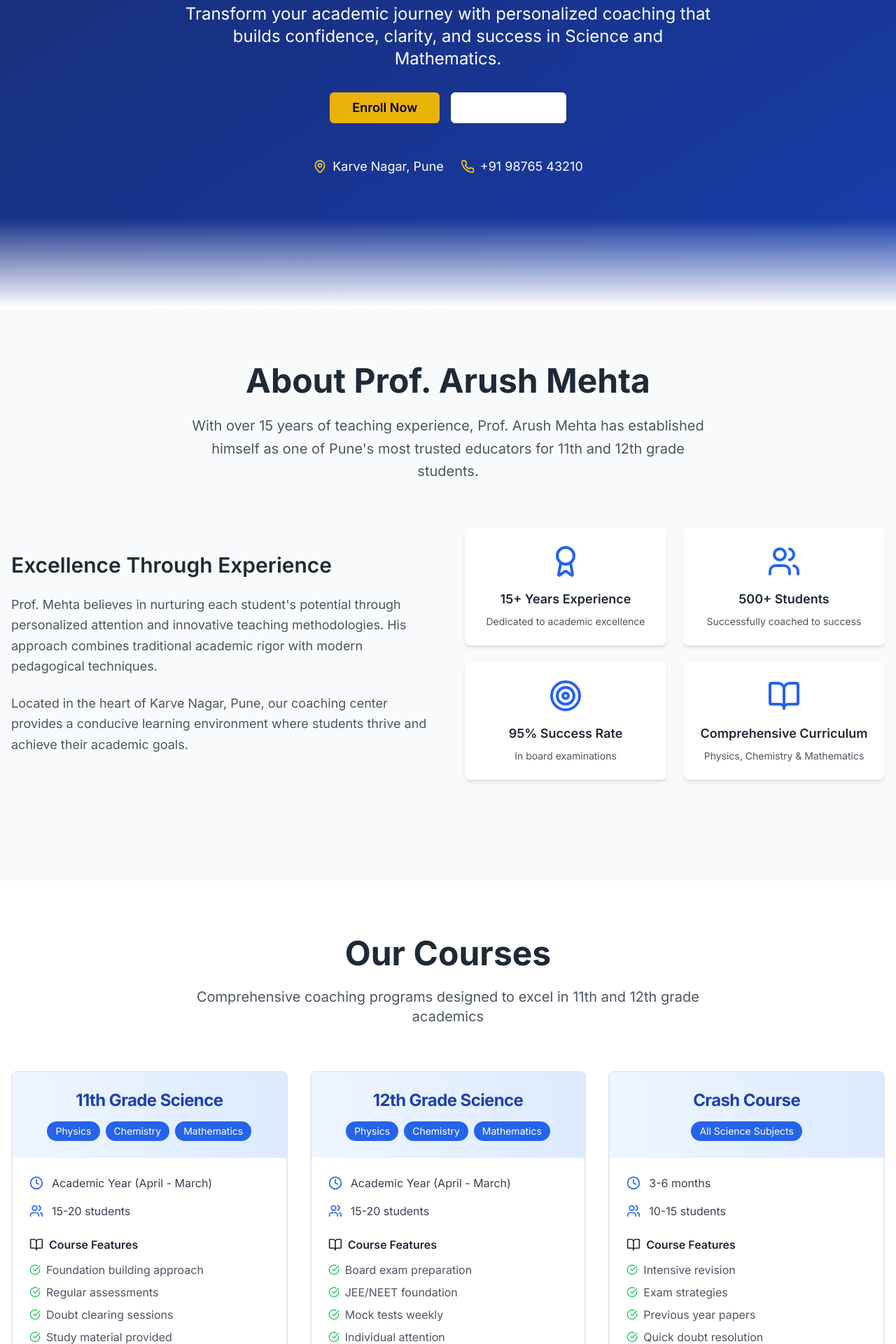
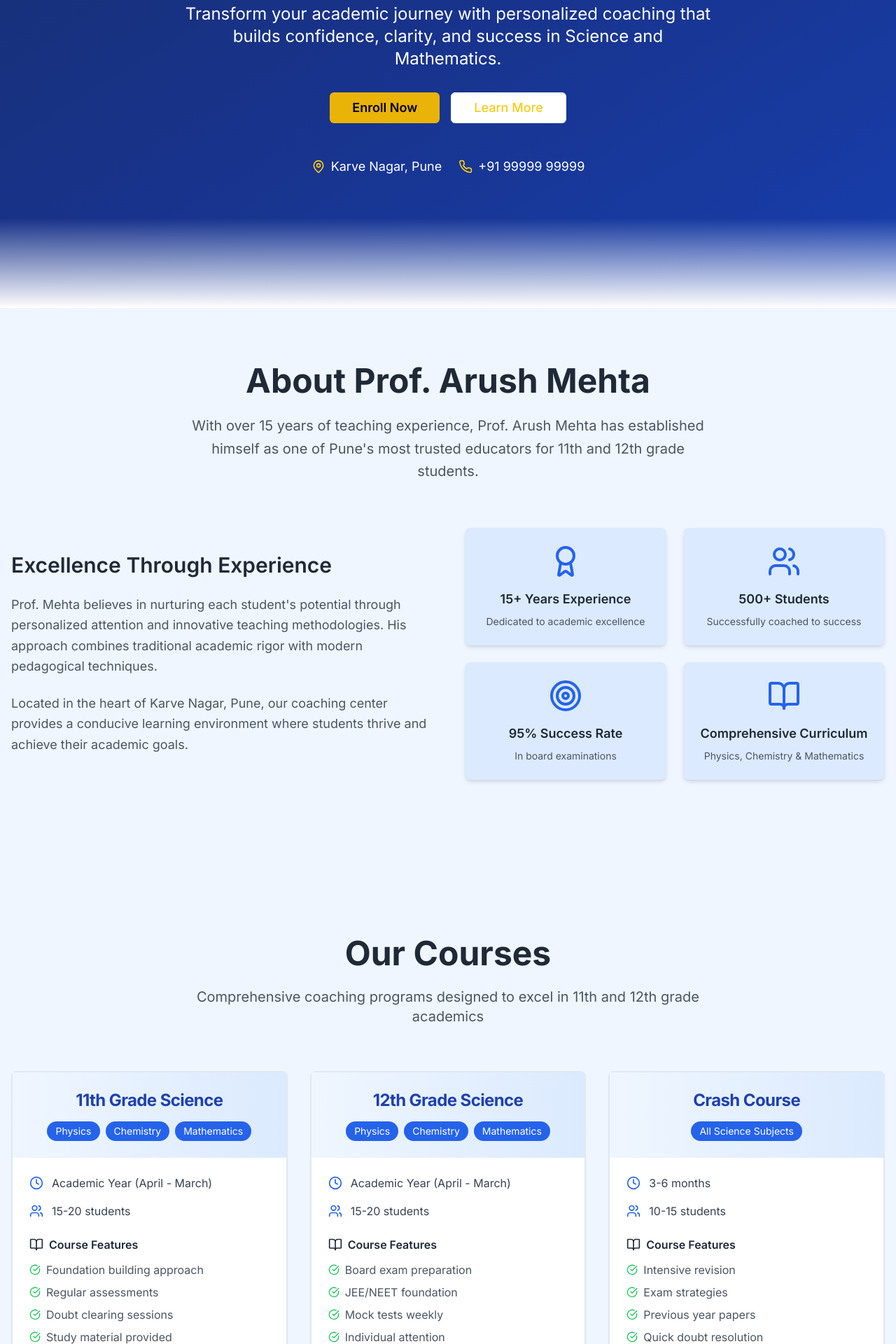
Before and after one commit to sanketparode/mirai-class, a React (Vite) app: page / in a window 1280 px wide. Shown: the part 360-2280 px from the top of the page at 70% size. Built offline with nearby package versions, Linux system fonts and the light colour scheme.

Commit message:
Refactor: Update website styling and content
- Change "Learn More" button text color to yellow.
- Update all phone numbers to +91 99999 99999.
- Change background color of "About Prof" tab cards to light color.
- Change overall white background to a light color.

```diff
--- a/src/components/About.tsx
+++ b/src/components/About.tsx
@@ -26,7 +26,7 @@ const About = () => {
   ];
 
   return (
-    <section className="py-20 bg-gray-50">
+    <section className="py-20 bg-blue-50">
       <div className="container mx-auto px-4">
         <div className="text-center mb-16">
           <h2 className="text-4xl md:text-5xl font-bold text-gray-800 mb-6">
@@ -58,7 +58,7 @@ const About = () => {
             {achievements.map((achievement, index) => (
               <div
                 key={index}
-                className="bg-white p-6 rounded-lg shadow-md hover:shadow-lg transition-shadow duration-300 text-center animate-fade-in"
+                className="bg-blue-100 p-6 rounded-lg shadow-md hover:shadow-lg transition-shadow duration-300 text-center animate-fade-in"
               >
                 <achievement.icon className="h-12 w-12 text-blue-600 mx-auto mb-4" />
                 <h4 className="text-lg font-semibold text-gray-800 mb-2">
--- a/src/components/Contact.tsx
+++ b/src/components/Contact.tsx
@@ -7,7 +7,7 @@ import { MapPin, Phone, Mail, Clock } from "lucide-react";
 
 const Contact = () => {
   return (
-    <section className="py-20 bg-white">
+    <section className="py-20 bg-blue-50">
       <div className="container mx-auto px-4">
         <div className="text-center mb-16">
           <h2 className="text-4xl md:text-5xl font-bold text-gray-800 mb-6">
@@ -46,8 +46,8 @@ const Contact = () => {
                   </CardTitle>
                 </CardHeader>
                 <CardContent>
-                  <p className="text-gray-700">+91 98765 43210</p>
-                  <p className="text-gray-700">+91 87654 32109</p>
+                  <p className="text-gray-700">+91 99999 99999</p>
+                  <p className="text-gray-700">+91 99999 99999</p>
                 </CardContent>
               </Card>
 
--- a/src/components/Courses.tsx
+++ b/src/components/Courses.tsx
@@ -47,7 +47,7 @@ const Courses = () => {
   ];
 
   return (
-    <section className="py-20 bg-white">
+    <section className="py-20 bg-blue-50">
       <div className="container mx-auto px-4">
         <div className="text-center mb-16">
           <h2 className="text-4xl md:text-5xl font-bold text-gray-800 mb-6">
--- a/src/components/Footer.tsx
+++ b/src/components/Footer.tsx
@@ -41,7 +41,7 @@ const Footer = () => {
               </div>
               <div className="flex items-center gap-3">
                 <Phone className="h-5 w-5 text-yellow-400 flex-shrink-0" />
-                <span className="text-gray-300 text-sm">+91 98765 43210</span>
+                <span className="text-gray-300 text-sm">+91 99999 99999</span>
               </div>
               <div className="flex items-center gap-3">
                 <Mail className="h-5 w-5 text-yellow-400 flex-shrink-0" />
--- a/src/components/Hero.tsx
+++ b/src/components/Hero.tsx
@@ -27,7 +27,7 @@ const Hero = () => {
             <Button size="lg" className="bg-yellow-500 hover:bg-yellow-600 text-black font-semibold px-8 py-4 text-lg">
               Enroll Now
             </Button>
-            <Button variant="outline" size="lg" className="border-white text-white hover:bg-white hover:text-blue-900 px-8 py-4 text-lg">
+            <Button variant="outline" size="lg" className="border-white text-yellow-400 hover:bg-white hover:text-blue-900 px-8 py-4 text-lg">
               Learn More
             </Button>
           </div>
@@ -39,7 +39,7 @@ const Hero = () => {
             </div>
             <div className="flex items-center gap-2">
               <Phone className="h-5 w-5 text-yellow-400" />
-              <span>+91 98765 43210</span>
+              <span>+91 99999 99999</span>
             </div>
           </div>
         </div>
```
